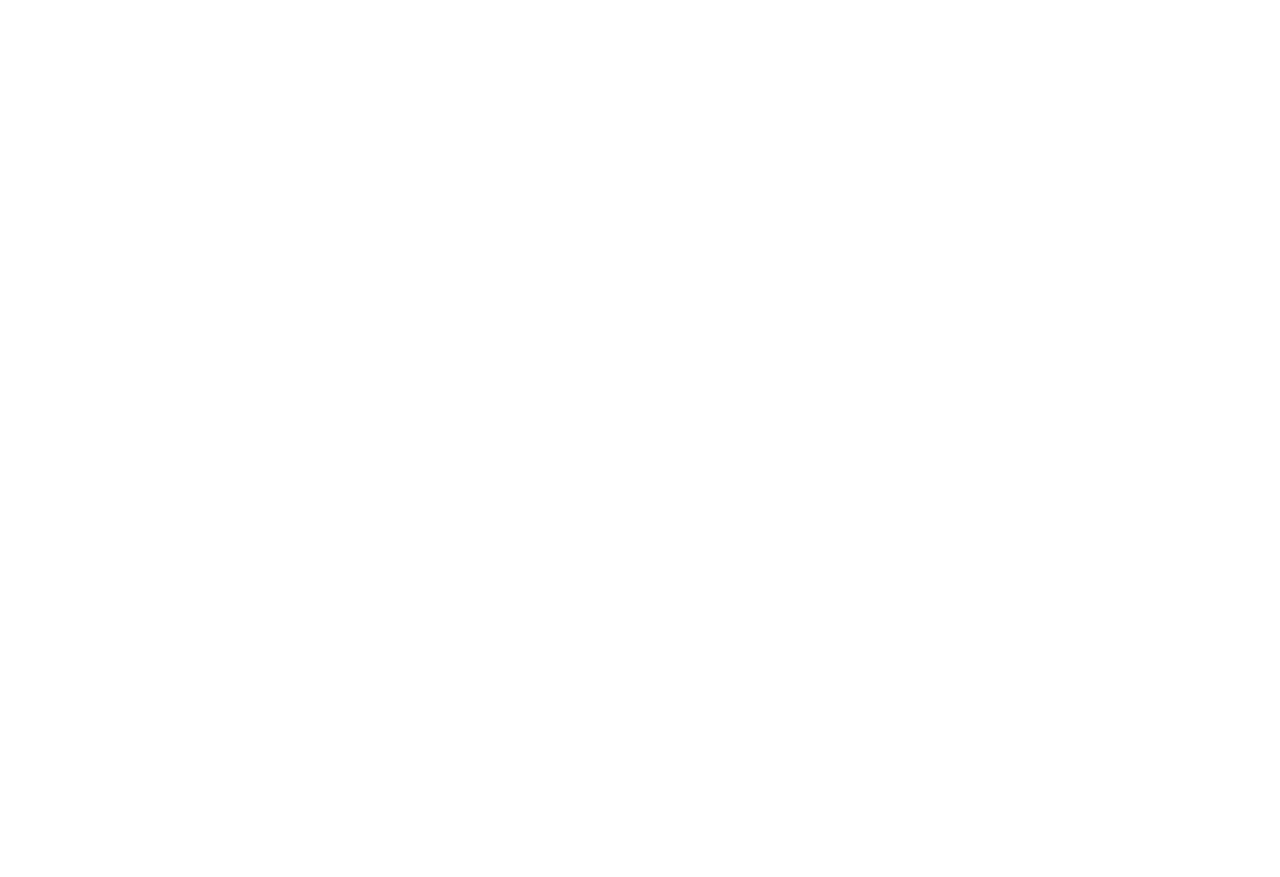
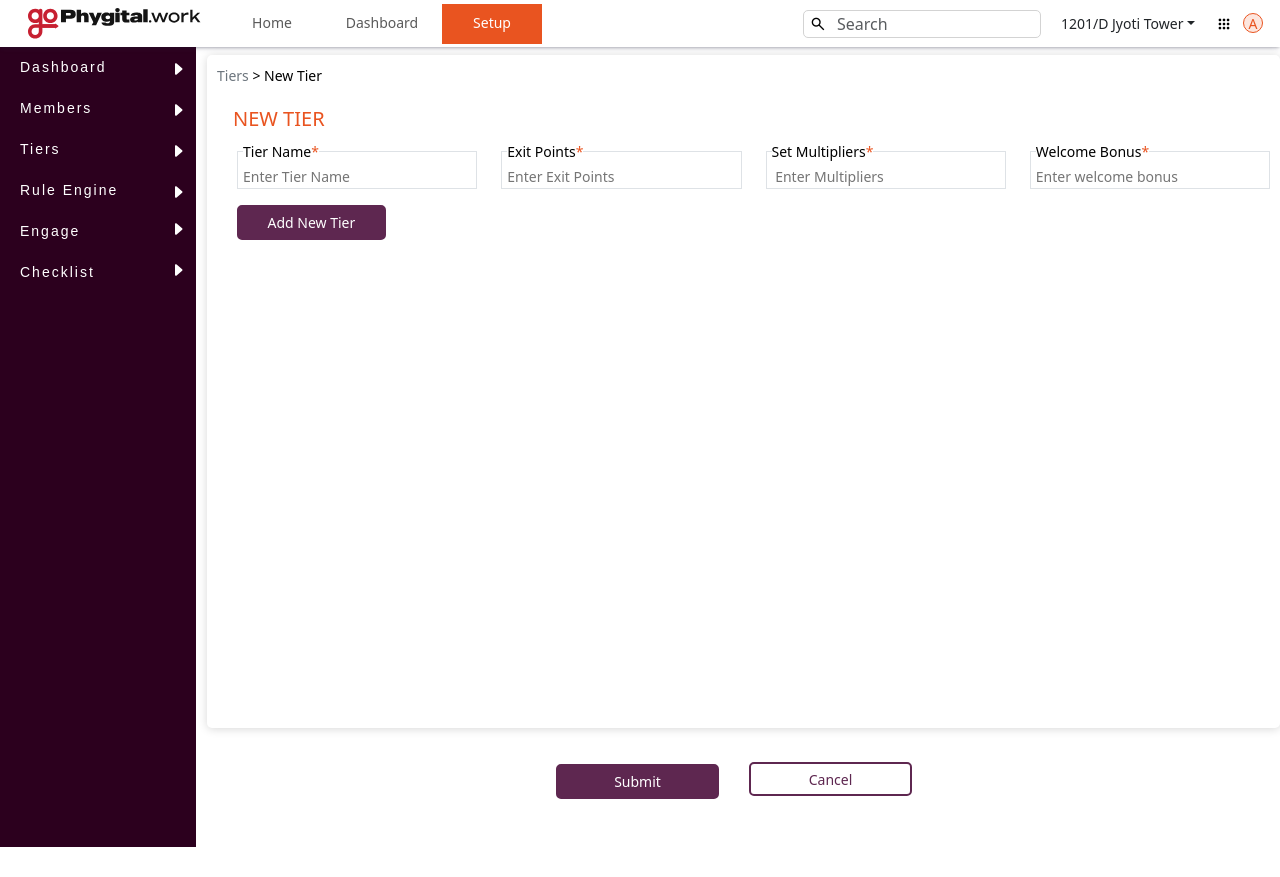
Before and after one commit to KartikNavale/Gophygital-Loyalty-React, a React (Vite) app: page /NewTier in a window 1280 px wide. Before the commit this address had no page. Before the commit the page ends 800 px from the top, so only its background shows below. Built offline with nearby package versions, Linux system fonts and the light colour scheme.

Commit message:
tier setting

```diff
--- a/src/App.jsx
+++ b/src/App.jsx
@@ -13,6 +13,7 @@
 import 'bootstrap/dist/css/bootstrap.min.css';
 import 'bootstrap/dist/js/bootstrap.bundle.min.js';
 import { BrowserRouter as Router, Route, Routes } from 'react-router-dom';
+import NewTier from './components/NewTier';
 
 function App() {
   return (
@@ -31,6 +32,7 @@
           <Route path='/CreateRuleEngine' element={<CreateRuleEngine />} />
           <Route path='/ViewRuleEngine' element={<ViewRuleEngine />} />
           <Route path='/TierSetting' element={<TierSetting />} />
+          <Route path='/NewTier' element={<NewTier />} />
         </Routes>
       </div>
     </Router>
--- a/src/components/NewTier.jsx
+++ b/src/components/NewTier.jsx
@@ -67,32 +67,36 @@
       </div>
     </form>
 
-    <div className="  justify-content-center align-item-center m-4">
-             <button type="submit" className="btn purple-btn1">
-             Add New Tier
-             </button>
 
-         </div>
+         <div className="row m-2 justify-content-start">
+
+                        <div className="col-md-2">
+
+                            <button class="purple-btn1 w-100" fdprocessedid="u33pye">Add New Tier</button>
+
+                        </div>
+
+                    </div>
 
 
 
   </div>
 
 
-  <div className="d-flex justify-content-center align-item-center  mt-1">
+              <div className="row mt-2 justify-content-center">
 
-  <div className="  justify-content-center align-item-center">
+                       <div className="col-md-2">
 
-            <button type="submit" className="btn purple-btn1 px-4 ">
-              Submit
-             </button>
-             <button type="button" className="btn purple-btn2 px-2">
-               Cancel
-             </button>
+                           <button class="purple-btn1 w-100" fdprocessedid="u33pye">Submit</button>
 
-         </div>
+                       </div>
 
-         </div>
+                       <div className="col-md-2">
+                           <button className="purple-btn2 w-100" fdprocessedid="af5l5g">Cancel</button>
+                       </div>
+                   </div>
+
+
 
           </div>
     </>
--- a/src/components/TierSetting.jsx
+++ b/src/components/TierSetting.jsx
@@ -3,6 +3,7 @@
 import '../components/style.css';
 import Header from './Header';
 import Sidebar from './Sidebar';
+import { Link } from 'react-router-dom';
 // import Footer from './Footer'; // Uncomment if needed
 
 const TierSetting = () => {
@@ -32,7 +33,7 @@
 
         {/* Buttons */}
 
-        <div className="d-flex justify-content-center align-item-center  mb-5">
+        {/* <div className="d-flex justify-content-center align-item-center  mb-5">
 
            <div className="justify-content-center align-item-center">
 
@@ -45,7 +46,20 @@
 
             </div>
 
-         </div>
+         </div> */}
+
+<div className="row mt-2 justify-content-center">
+
+                        <div className="col-md-2">
+                        <Link to='/NewTier'>
+                            <button class="purple-btn1 w-100" fdprocessedid="u33pye">Next</button>
+                            </Link>
+                        </div>
+
+                        <div className="col-md-2">
+                            <button className="purple-btn2 w-100" fdprocessedid="af5l5g">Cancel</button>
+                        </div>
+                    </div>
 
         {/* <Footer /> */} {/* Uncomment if needed */}
       </div>
--- a/src/components/style.css
+++ b/src/components/style.css
@@ -3141,9 +3141,9 @@
 /* tier setting */
 
 .tier-setting-card {
-  margin-bottom: 20px;
-  background-color: #e954201a;
-  border: none;
+  margin-bottom: 20px !important;
+  background-color: #e954201a !important;
+  border: none !important
 }
 /* .... */
 
```
